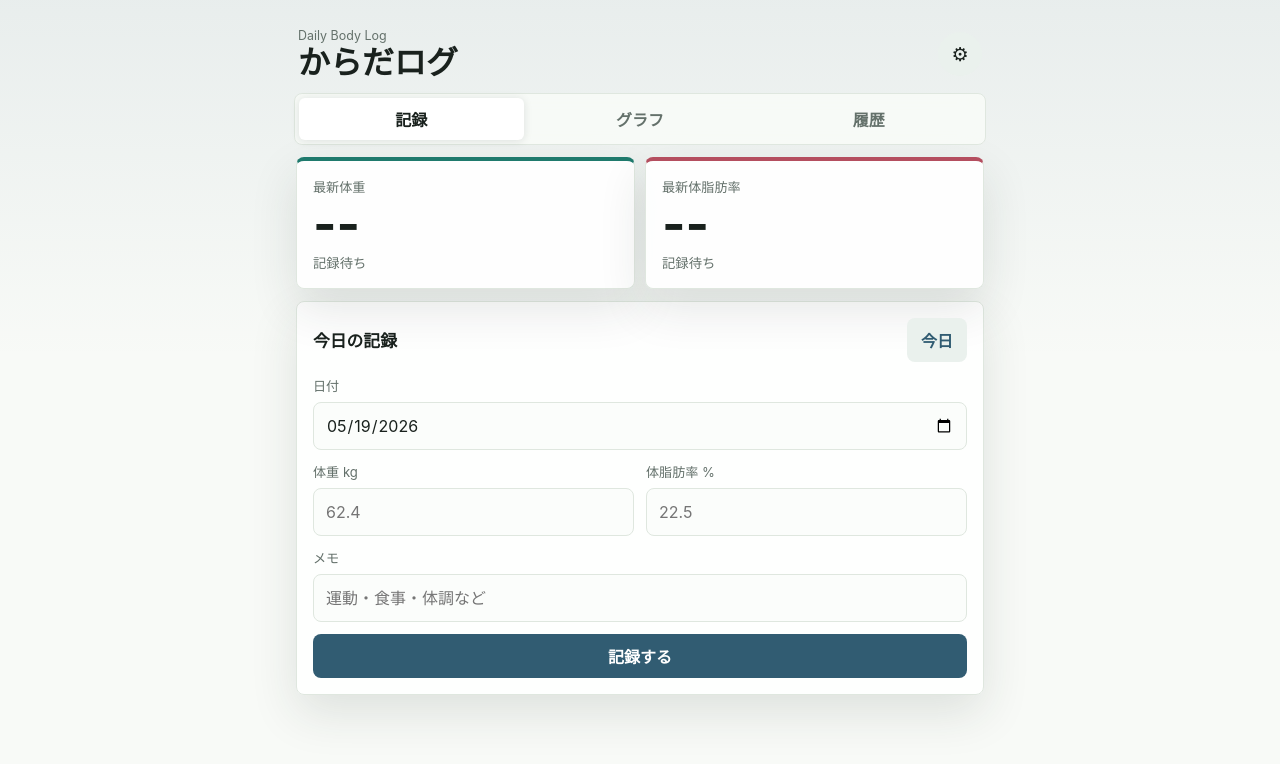
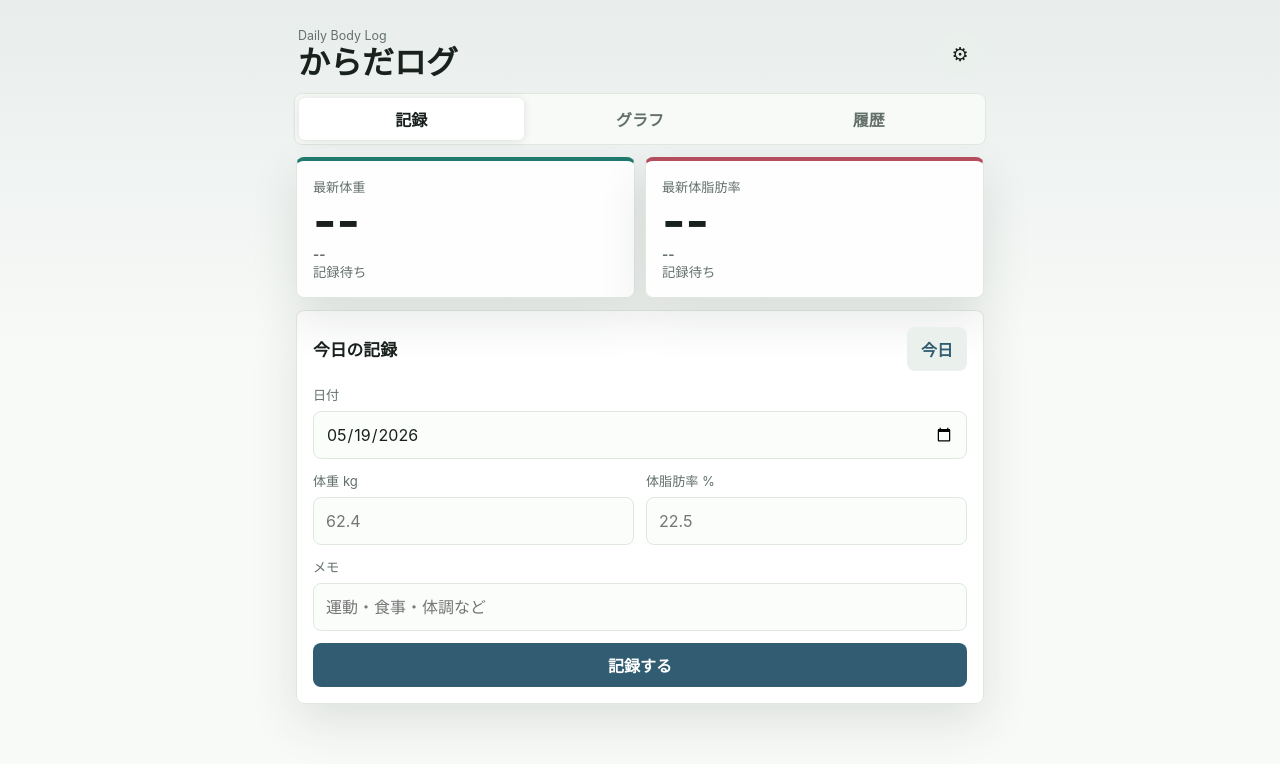
Before and after one commit to hino10yuco-source/karada-log, a plain HTML site: page index.html in a window 1280 px wide. Drawn offline with Linux system fonts and the light colour scheme; no server answers.

Commit message:
Add files via upload

```diff
--- a/app.js
+++ b/app.js
@@ -13,6 +13,8 @@ const els = {
   today: document.querySelector("#todayButton"),
   latestWeight: document.querySelector("#latestWeight"),
   latestFat: document.querySelector("#latestFat"),
+  latestWeightDate: document.querySelector("#latestWeightDate"),
+  latestFatDate: document.querySelector("#latestFatDate"),
   weightDelta: document.querySelector("#weightDelta"),
   fatDelta: document.querySelector("#fatDelta"),
   avgSevenWeight: document.querySelector("#avgSevenWeight"),
@@ -225,6 +227,8 @@ function renderSummary() {
 
   els.latestWeight.textContent = latest ? formatNumber(latest.weight, "kg") : "--";
   els.latestFat.textContent = latestFatRecord ? formatNumber(latestFatRecord.fat, "%") : "--";
+  els.latestWeightDate.textContent = latest ? formatDate(latest.date) : "--";
+  els.latestFatDate.textContent = latestFatRecord ? formatDate(latestFatRecord.date) : "--";
   els.weightDelta.textContent = latest ? deltaText(latest.weight, previous?.weight, "kg") : "記録待ち";
   els.fatDelta.textContent = latestFatRecord ? deltaText(latestFatRecord.fat, previousFatRecord?.fat, "%") : "記録待ち";
 
--- a/index.html
+++ b/index.html
@@ -30,11 +30,13 @@
         <article class="metric-panel accent-weight">
           <span class="metric-label">最新体重</span>
           <strong id="latestWeight">--</strong>
+          <small class="metric-date" id="latestWeightDate">--</small>
           <small id="weightDelta">記録待ち</small>
         </article>
         <article class="metric-panel accent-fat">
           <span class="metric-label">最新体脂肪率</span>
           <strong id="latestFat">--</strong>
+          <small class="metric-date" id="latestFatDate">--</small>
           <small id="fatDelta">記録待ち</small>
         </article>
       </section>
--- a/styles.css
+++ b/styles.css
@@ -161,6 +161,11 @@ label span {
 .metric-panel small {
   min-height: 1.2em;
   color: var(--muted);
+}
+
+.metric-date {
+  font-weight: 700;
+  color: var(--ink);
 }
 
 .accent-weight {
```
